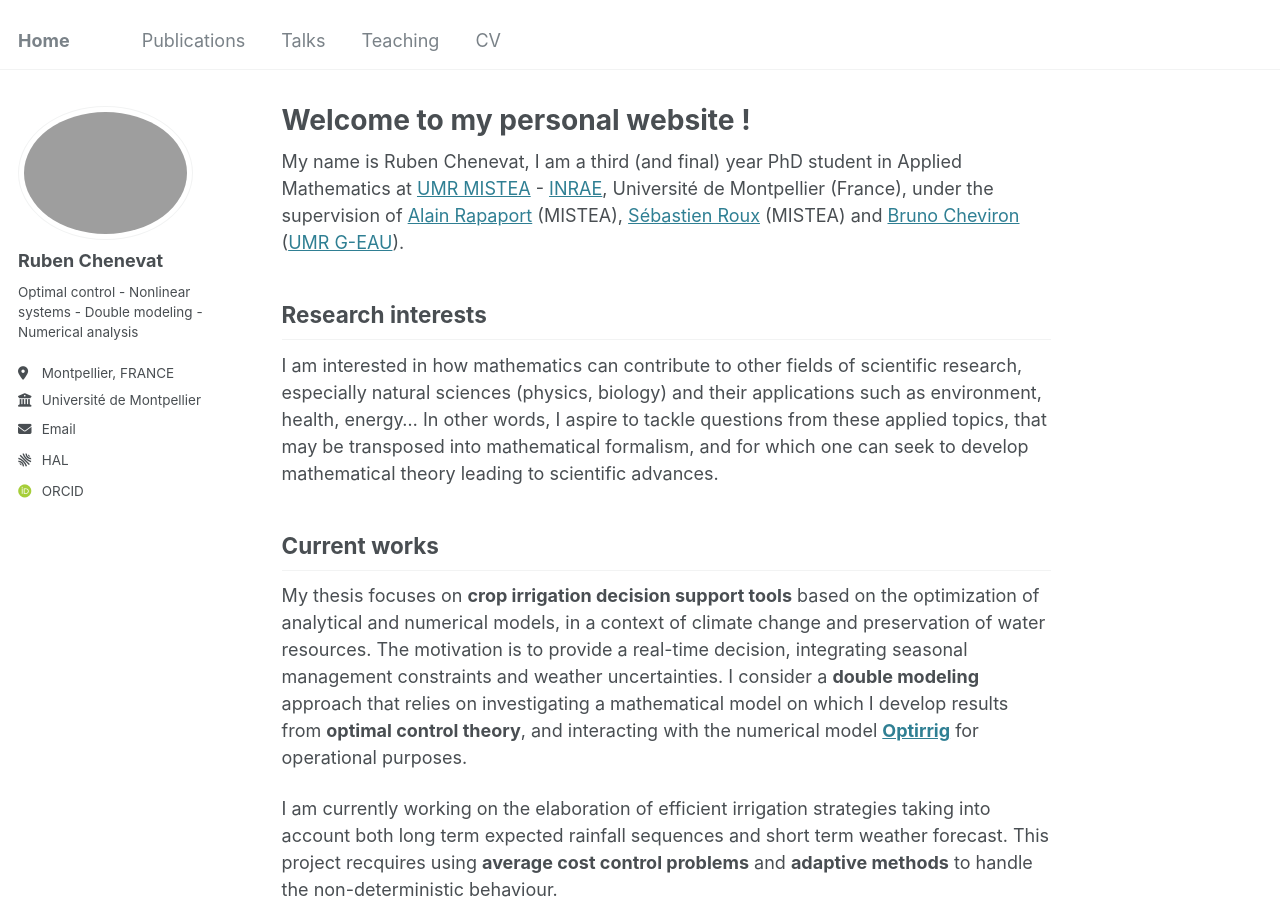
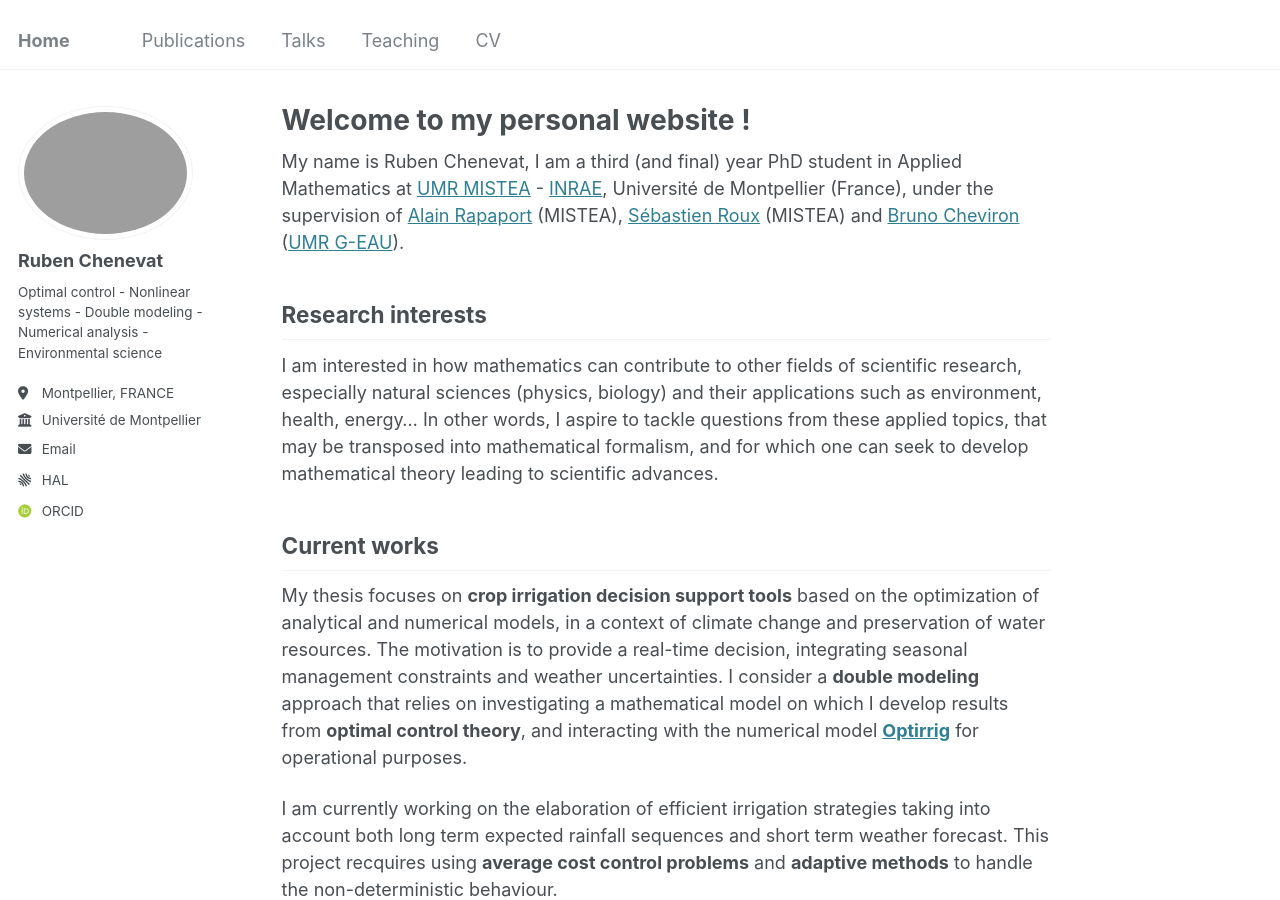
Before and after one commit to rubenchenevat/rubenchenevat.github.io, a Jekyll site: the page built from _pages/about.md, in a window 1280 px wide and 900 px high. Built offline with Jekyll 4.4.1, drawn with Linux system fonts in a browser that asks for light colours; some web fonts are replaced.

Commit message:
Update _config.yml

```diff
--- a/_config.yml
+++ b/_config.yml
@@ -24,7 +24,7 @@ author:
   avatar           : "RubenChenevat.jpeg"
   name             : "Ruben Chenevat"
   pronouns         : # None
-  bio              : "Optimal control - Nonlinear systems - Double modeling - Numerical analysis"
+  bio              : "Optimal control - Nonlinear systems - Double modeling - Numerical analysis - Environmental science"
   location         : "Montpellier, FRANCE"
   employer         : "Université de Montpellier"
   uri              : # URL
```
